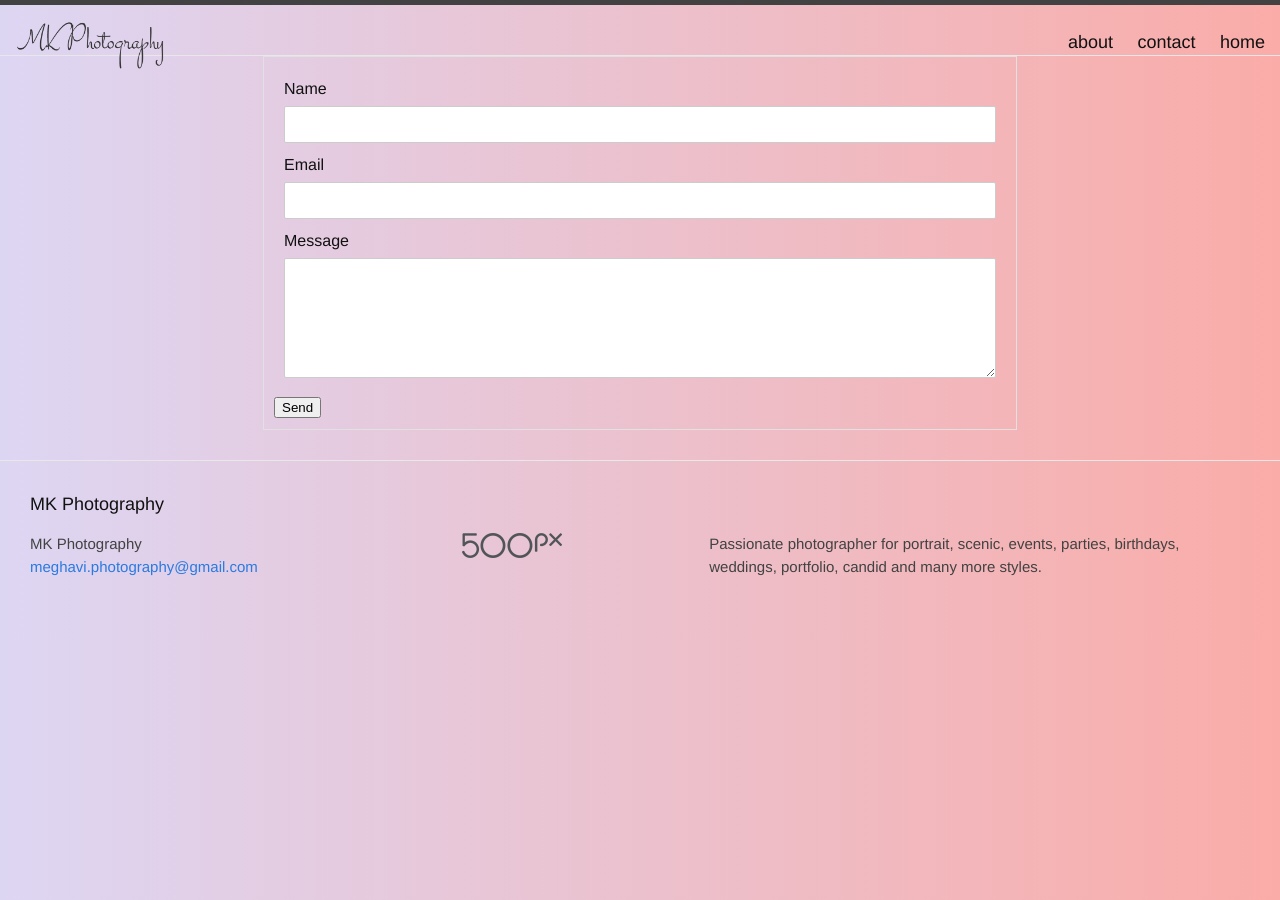
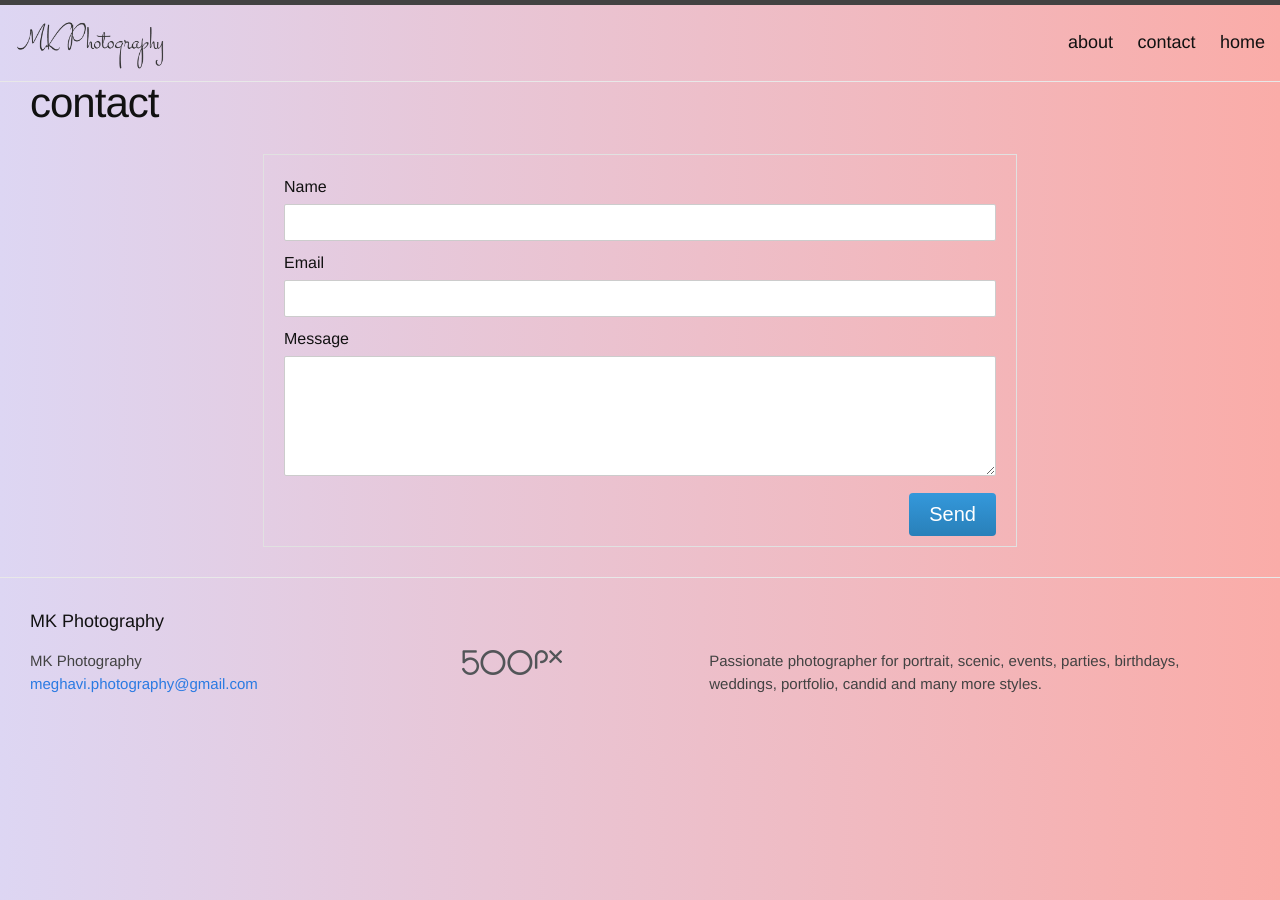
Before and after one commit to meghakrishnamurthy/snap-web, a Jekyll site: the page built from contact.html, in a window 1280 px wide. Built offline with Jekyll 4.4.1, drawn with Linux system fonts in a browser that asks for light colours.

Commit message:
Fixing contact form and styling button

```diff
--- a/_includes/header.html
+++ b/_includes/header.html
@@ -17,4 +17,7 @@
             <a class="page-link large" href="{{ my_page.url | prepend: site.baseurl }}">{{ my_page.title }}</a> {% endif %} {% endfor %}
         </div>
     </nav>
+
+    <div class="clear">
+    </div>
 </header>
--- a/_sass/_base.scss
+++ b/_sass/_base.scss
@@ -244,3 +244,7 @@ pre {
 .smaller {
     font-size: smaller;
 }
+
+.clear {
+    clear: both;
+}
--- a/contact.html
+++ b/contact.html
@@ -20,8 +21,12 @@ custom_css: contact
             <label for="message">Message</label>
             <textarea name="message"></textarea>
         </p>
-        <input type="submit" value="Send">
+
+        <input class="btn" type="submit" value="Send" />
         <input type="hidden" name="_next" value="{{site.baseurl}}/contact/?success=1" />
         <input type="hidden" name="_subject" value="Request" />
+
+        <div class="clear">
+        </div>
     </form>
 </div>
--- a/css/contact.scss
+++ b/css/contact.scss
@@ -10,3 +10,34 @@
         margin: 10px;
     }
 }
+
+.btn {
+    border: 0;
+  background: #3498db;
+  background-image: -webkit-linear-gradient(top, #3498db, #2980b9);
+  background-image: -moz-linear-gradient(top, #3498db, #2980b9);
+  background-image: -ms-linear-gradient(top, #3498db, #2980b9);
+  background-image: -o-linear-gradient(top, #3498db, #2980b9);
+  background-image: linear-gradient(to bottom, #3498db, #2980b9);
+  -webkit-border-radius: 4;
+  -moz-border-radius: 4;
+  border-radius: 4px;
+  font-family: Arial;
+  color: #ffffff;
+  font-size: 20px;
+  padding: 10px 20px 10px 20px;
+  text-decoration: none;
+  cursor: pointer;
+  float: right;
+  margin-right: 10px;
+}
+
+.btn:hover {
+  background: #3cb0fd;
+  background-image: -webkit-linear-gradient(top, #3cb0fd, #3498db);
+  background-image: -moz-linear-gradient(top, #3cb0fd, #3498db);
+  background-image: -ms-linear-gradient(top, #3cb0fd, #3498db);
+  background-image: -o-linear-gradient(top, #3cb0fd, #3498db);
+  background-image: linear-gradient(to bottom, #3cb0fd, #3498db);
+  text-decoration: none;
+}
```
Also changed, not shown: other parts of contact.html (+1 -0 lines).
